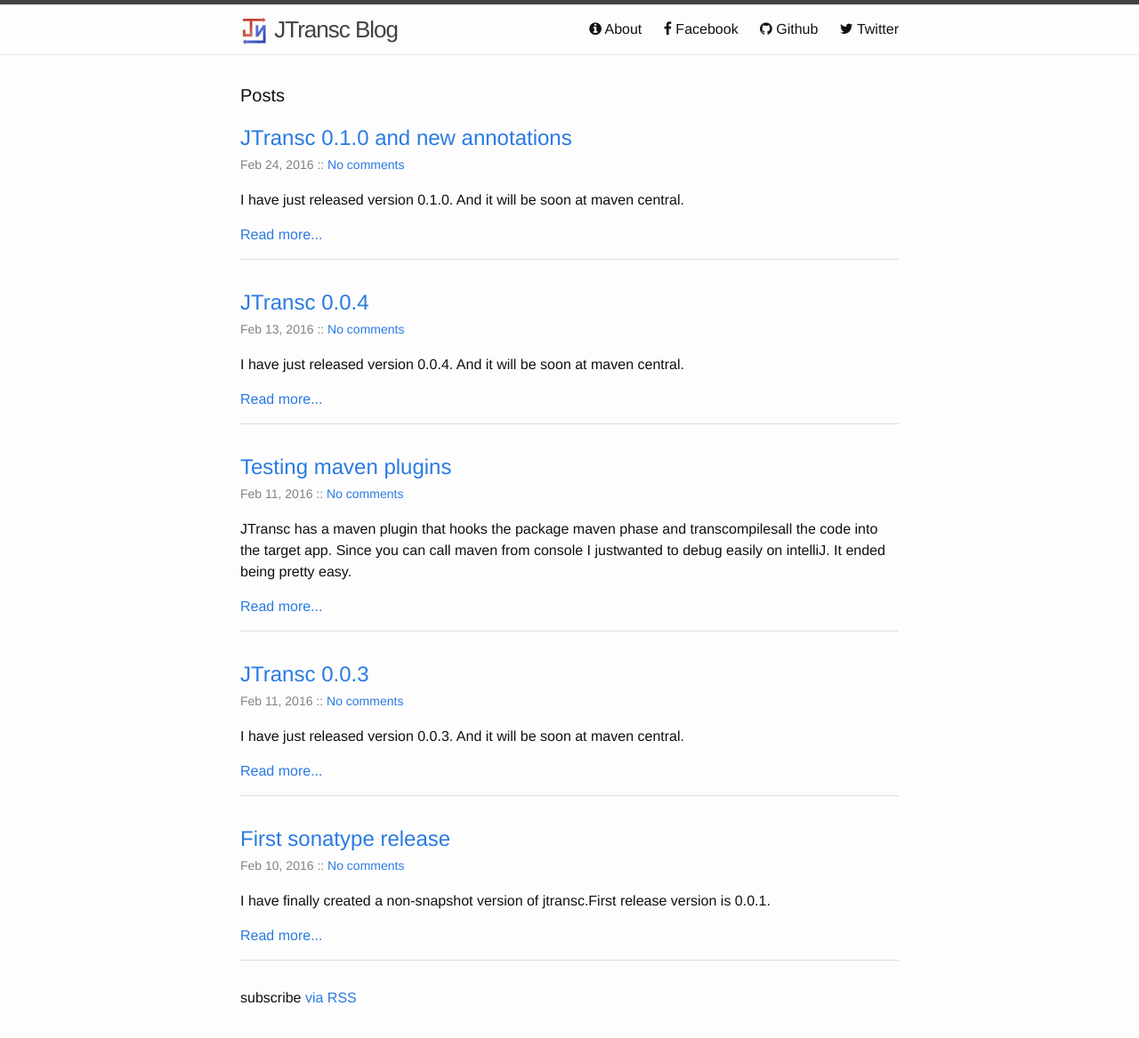
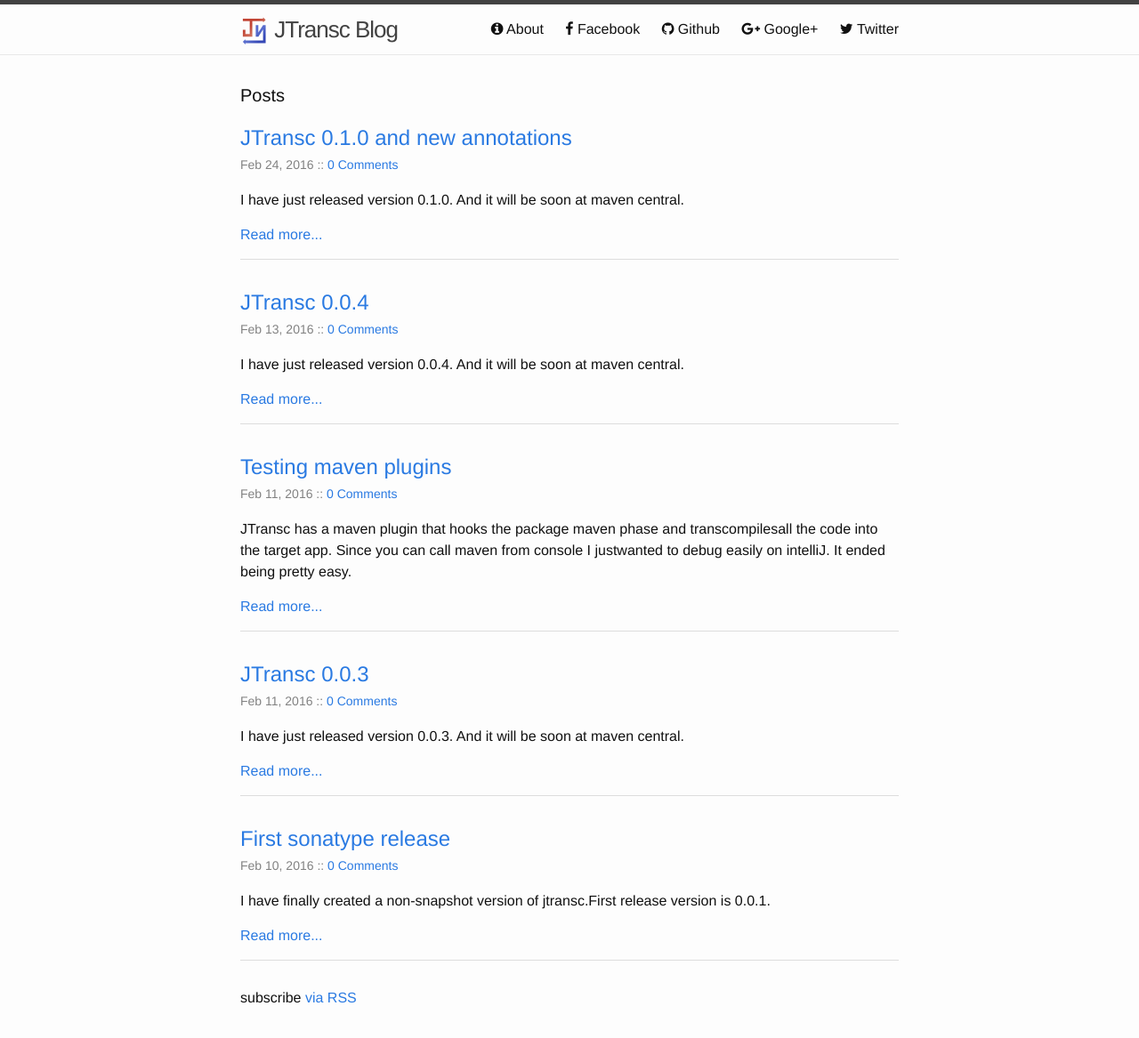
Before and after one commit to jtransc/blog.jtransc.com, a Jekyll site: the page built from index.html, in a window 1280 px wide, cut to the strip 0-1175 px from the top of the page. Shown: the top 1167 px of the strip at 89% size. Built offline with Jekyll 4.4.1, drawn with Linux system fonts in a browser that asks for light colours; comment, search, counter and statistics services are not loaded.

Commit message:
Added google+

```diff
--- a/index.html
+++ b/index.html
@@ -15,7 +15,7 @@
         </h2>
 
         <div style="margin-bottom:16px;">
-          <span class="post-meta">{{ post.date | date: "%b %-d, %Y" }} :: <a href="{{ post.url | prepend: site.baseurl }}#disqus_thread" class="disqus-comment-count" data-disqus-identifier="{{ post.id }}">No comments</a></span>
+          <span class="post-meta">{{ post.date | date: "%b %-d, %Y" }} :: <a href="{{ post.url | prepend: site.baseurl }}#disqus_thread" class="disqus-comment-count" data-disqus-identifier="{{ post.id }}">0 Comments</a></span>
         </div>
 
         <p>
```
Also changed, not shown: googleplus.md (added, +7 -0 lines).
